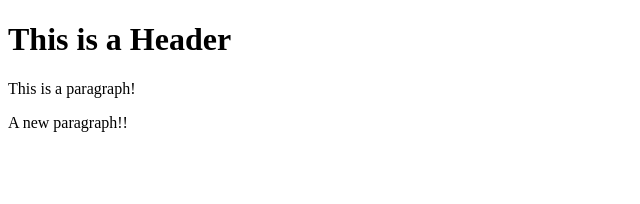
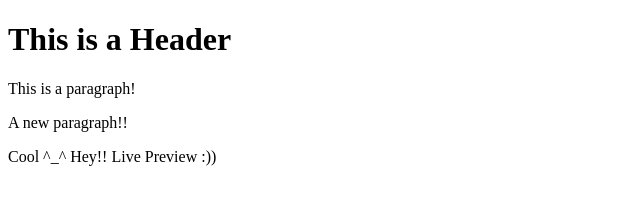
Before and after one commit to SuHamza/git-test, a website: page index.html in a window 1280 px wide. Shown: the whole page, without its empty margins (0-640 px from the left). Drawn offline with Linux system fonts and the light colour scheme.

Commit message:
Fourth Commit after installing NPM & Lite Server

```diff
--- a/index.html
+++ b/index.html
@@ -6,5 +6,6 @@
         <h1>This is a Header</h1>
         <p>This is a paragraph!</p>
         <p>A new paragraph!!</p>
+        <p>Cool ^_^ Hey!! Live Preview :))</p>
     </body>
 </html>
```
Also changed, not shown: package.json (added, +29 -0 lines), 1 other file.
